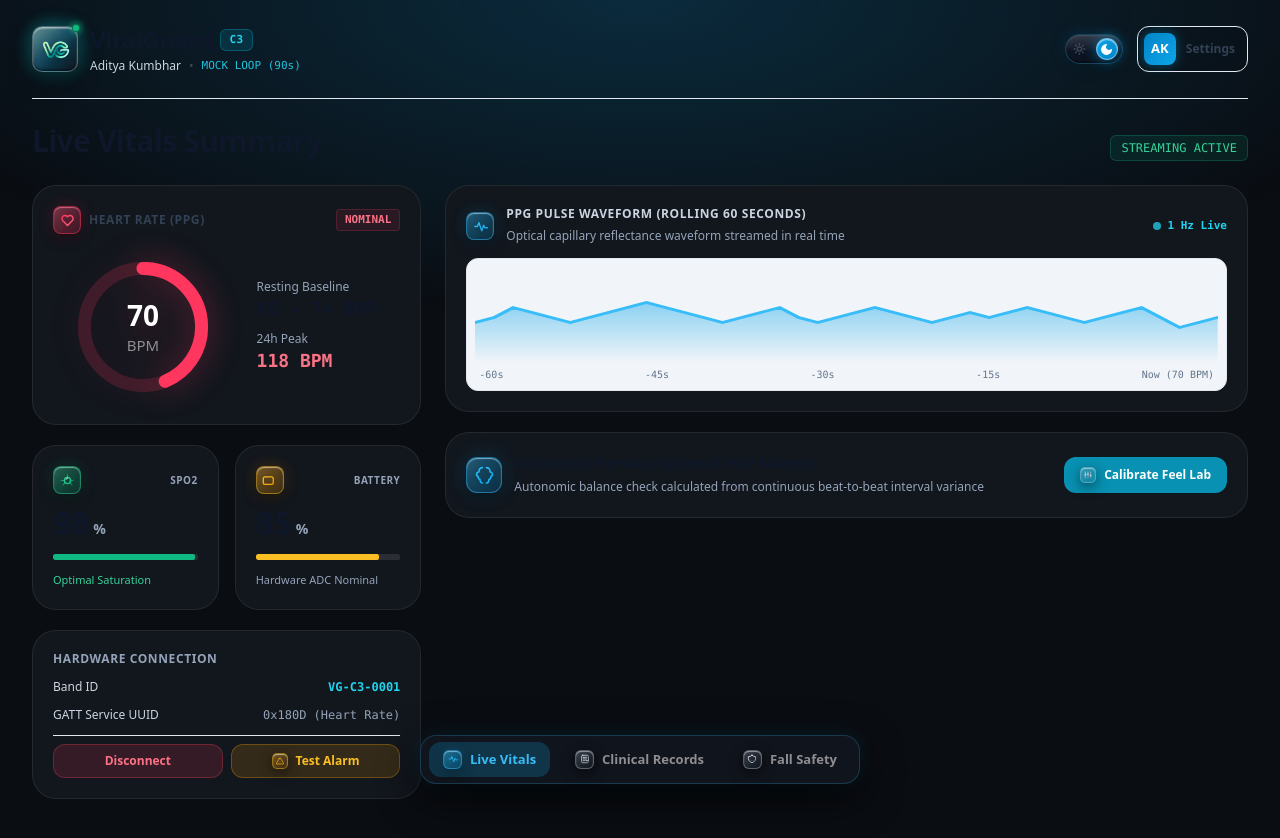
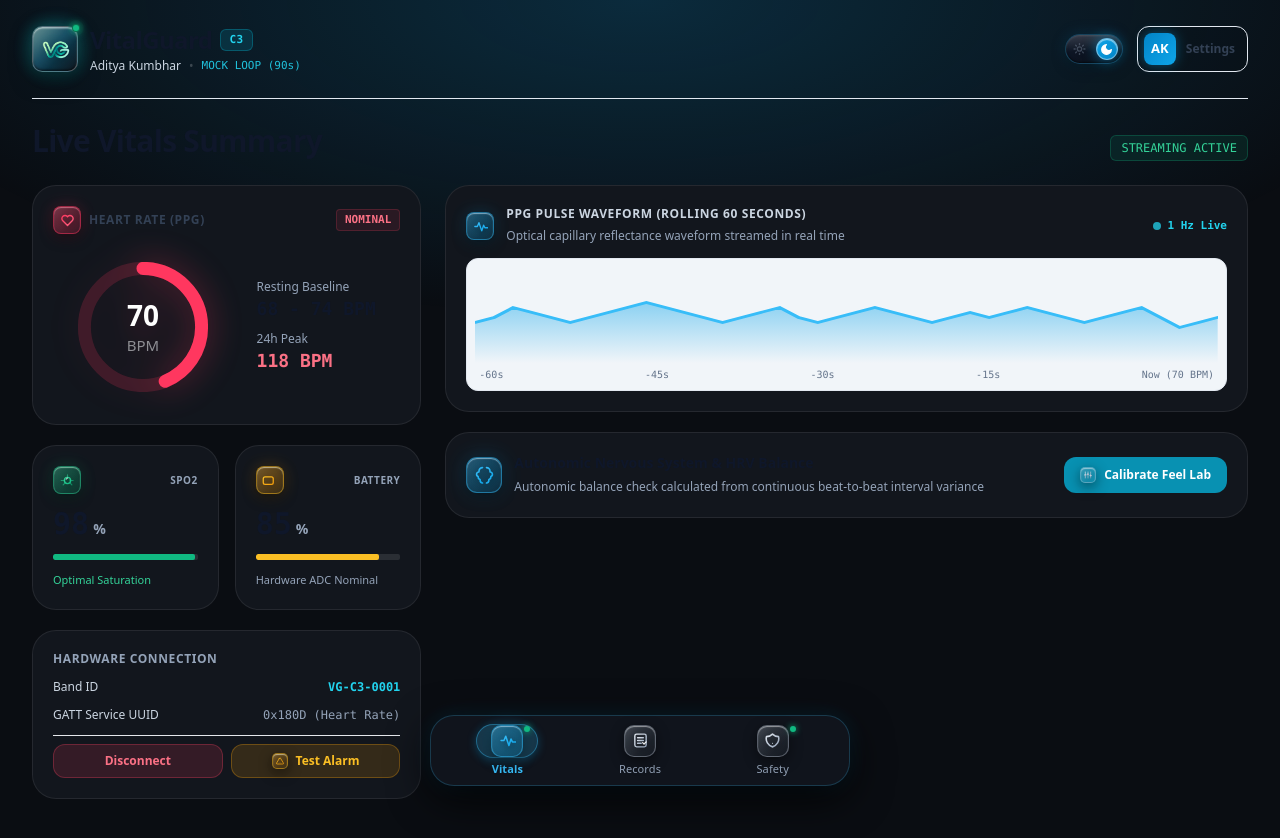
Before and after one commit to Aditya1kumbhar/vitalguard-c3, a Next.js app in the folder frontend/: page / in a window 1280 px wide. Shown: the top 838 px of the page. Built offline with nearby package versions, Linux system fonts and the light colour scheme.

Commit message:
feat: redesign bottom dock with vertical architecture, big glass icons, short captions, and active capsule highlights

```diff
--- a/frontend/app/page.tsx
+++ b/frontend/app/page.tsx
@@ -58,6 +58,7 @@ import GlassIcon from './components/GlassIcon';
 import GlassLogo from './components/GlassLogo';
 import { useTheme } from './context/ThemeContext';
 import ThemeToggle from './components/ThemeToggle';
+import { playHaptic } from './utils/haptics';
 import {
   colors,
   dimensions,
@@ -837,12 +838,12 @@ export default function VitalGuardCompanionDashboard() {
         aria-label="Bottom Navigation Dock"
         style={{
           position: 'fixed',
-          bottom: 'max(16px, env(safe-area-inset-bottom))',
+          bottom: 'max(14px, env(safe-area-inset-bottom))',
           left: '50%',
           transform: 'translateX(-50%)',
           zIndex: 50,
-          width: 'calc(100% - 32px)',
-          maxWidth: 440,
+          width: 'calc(100% - 24px)',
+          maxWidth: 420,
           pointerEvents: 'auto',
         }}
       >
@@ -850,87 +851,288 @@ export default function VitalGuardCompanionDashboard() {
           style={{
             display: 'flex',
             alignItems: 'center',
-            justifyContent: 'space-between',
+            justifyContent: 'space-around',
             backgroundColor: 'var(--dock-bg)',
-            backdropFilter: 'blur(32px)',
-            WebkitBackdropFilter: 'blur(32px)',
+            backdropFilter: 'blur(36px) saturate(190%)',
+            WebkitBackdropFilter: 'blur(36px) saturate(190%)',
             border: '1px solid var(--dock-border)',
-            borderRadius: 16,
-            padding: '6px 8px',
+            borderRadius: 24,
+            padding: '6px 10px 8px 10px',
             boxShadow: 'var(--dock-shadow)',
           }}
         >
           {/* Tab 1: Live Vitals */}
-          <motion.button
+          <button
             type="button"
-            onClick={() => setActiveTab('summary')}
-            whileTap={{ scale: 0.94 }}
+            onClick={() => {
+              setActiveTab('summary');
+              playHaptic('click');
+            }}
+            aria-label="Live Vitals"
+            aria-selected={activeTab === 'summary'}
+            role="tab"
             style={{
+              flex: 1,
               display: 'flex',
+              flexDirection: 'column',
               alignItems: 'center',
-              gap: 8,
-              padding: '8px 14px',
-              borderRadius: 12,
+              justifyContent: 'center',
+              gap: 3,
+              padding: '2px 0 0 0',
+              background: 'none',
               border: 'none',
-              backgroundColor: activeTab === 'summary' ? 'rgba(14, 165, 233, 0.22)' : 'transparent',
-              color: activeTab === 'summary' ? '#38BDF8' : isDark ? '#8E8E93' : '#64748B',
-              fontSize: 13,
-              fontWeight: 700,
               cursor: 'pointer',
-              transition: 'all 200ms ease',
+              position: 'relative',
+              WebkitTapHighlightColor: 'transparent',
+              outline: 'none',
             }}
           >
-            <GlassIcon name="pulse" size={19} variant={activeTab === 'summary' ? 'cyan' : 'slate'} interactive={false} glow={activeTab === 'summary'} />
-            <span>Live Vitals</span>
-          </motion.button>
+            <div
+              style={{
+                position: 'relative',
+                width: 62,
+                height: 34,
+                display: 'flex',
+                alignItems: 'center',
+                justifyContent: 'center',
+              }}
+            >
+              {activeTab === 'summary' && (
+                <motion.div
+                  layoutId="activeDockPill"
+                  transition={{ type: 'spring', stiffness: 500, damping: 35 }}
+                  style={{
+                    position: 'absolute',
+                    inset: 0,
+                    borderRadius: 17,
+                    backgroundColor: isDark ? 'rgba(56, 189, 248, 0.20)' : 'rgba(14, 165, 233, 0.16)',
+                    border: isDark ? '1px solid rgba(56, 189, 248, 0.40)' : '1px solid rgba(14, 165, 233, 0.35)',
+                    boxShadow: isDark
+                      ? '0 2px 10px rgba(14, 165, 233, 0.30)'
+                      : '0 2px 8px rgba(14, 165, 233, 0.18)',
+                  }}
+                />
+              )}
+              <div style={{ position: 'relative', zIndex: 1 }}>
+                <GlassIcon
+                  name="pulse"
+                  size={32}
+                  variant={activeTab === 'summary' ? 'cyan' : 'slate'}
+                  interactive={false}
+                  glow={activeTab === 'summary'}
+                />
+              </div>
+              {/* Telemetry live status indicator */}
+              <span
+                style={{
+                  position: 'absolute',
+                  top: 2,
+                  right: 8,
+                  width: 6,
+                  height: 6,
+                  borderRadius: '50%',
+                  backgroundColor: '#10B981',
+                  boxShadow: '0 0 6px #10B981',
+                  zIndex: 2,
+                }}
+              />
+            </div>
+            <span
+              style={{
+                fontSize: 11,
+                fontWeight: activeTab === 'summary' ? 700 : 500,
+                letterSpacing: '0.01em',
+                color: activeTab === 'summary' ? (isDark ? '#38BDF8' : '#0284C7') : (isDark ? '#94A3B8' : '#64748B'),
+                transition: 'color 150ms ease',
+              }}
+            >
+              Vitals
+            </span>
+          </button>
 
           {/* Tab 2: Clinical Records */}
-          <motion.button
+          <button
             type="button"
-            onClick={() => setActiveTab('trends')}
-            whileTap={{ scale: 0.94 }}
+            onClick={() => {
+              setActiveTab('trends');
+              playHaptic('click');
+            }}
+            aria-label="Clinical Records and Trends"
+            aria-selected={activeTab === 'trends'}
+            role="tab"
             style={{
+              flex: 1,
               display: 'flex',
+              flexDirection: 'column',
               alignItems: 'center',
-              gap: 8,
-              padding: '8px 14px',
-              borderRadius: 12,
+              justifyContent: 'center',
+              gap: 3,
+              padding: '2px 0 0 0',
+              background: 'none',
               border: 'none',
-              backgroundColor: activeTab === 'trends' ? 'rgba(14, 165, 233, 0.22)' : 'transparent',
-              color: activeTab === 'trends' ? '#38BDF8' : isDark ? '#8E8E93' : '#64748B',
-              fontSize: 13,
-              fontWeight: 700,
               cursor: 'pointer',
-              transition: 'all 200ms ease',
+              position: 'relative',
+              WebkitTapHighlightColor: 'transparent',
+              outline: 'none',
             }}
           >
-            <GlassIcon name="records" size={19} variant={activeTab === 'trends' ? 'cyan' : 'slate'} interactive={false} glow={activeTab === 'trends'} />
-            <span>Clinical Records</span>
-          </motion.button>
+            <div
+              style={{
+                position: 'relative',
+                width: 62,
+                height: 34,
+                display: 'flex',
+                alignItems: 'center',
+                justifyContent: 'center',
+              }}
+            >
+              {activeTab === 'trends' && (
+                <motion.div
+                  layoutId="activeDockPill"
+                  transition={{ type: 'spring', stiffness: 500, damping: 35 }}
+                  style={{
+                    position: 'absolute',
+                    inset: 0,
+                    borderRadius: 17,
+                    backgroundColor: isDark ? 'rgba(56, 189, 248, 0.20)' : 'rgba(14, 165, 233, 0.16)',
+                    border: isDark ? '1px solid rgba(56, 189, 248, 0.40)' : '1px solid rgba(14, 165, 233, 0.35)',
+                    boxShadow: isDark
+                      ? '0 2px 10px rgba(14, 165, 233, 0.30)'
+                      : '0 2px 8px rgba(14, 165, 233, 0.18)',
+                  }}
+                />
+              )}
+              <div style={{ position: 'relative', zIndex: 1 }}>
+                <GlassIcon
+                  name="records"
+                  size={32}
+                  variant={activeTab === 'trends' ? 'cyan' : 'slate'}
+                  interactive={false}
+                  glow={activeTab === 'trends'}
+                />
+              </div>
+            </div>
+            <span
+              style={{
+                fontSize: 11,
+                fontWeight: activeTab === 'trends' ? 700 : 500,
+                letterSpacing: '0.01em',
+                color: activeTab === 'trends' ? (isDark ? '#38BDF8' : '#0284C7') : (isDark ? '#94A3B8' : '#64748B'),
+                transition: 'color 150ms ease',
+              }}
+            >
+              Records
+            </span>
+          </button>
 
           {/* Tab 3: Fall Safety */}
-          <motion.button
+          <button
             type="button"
-            onClick={() => setActiveTab('falls')}
-            whileTap={{ scale: 0.94 }}
+            onClick={() => {
+              setActiveTab('falls');
+              playHaptic('click');
+            }}
+            aria-label="Fall Safety and Dispatch"
+            aria-selected={activeTab === 'falls'}
+            role="tab"
             style={{
+              flex: 1,
               display: 'flex',
+              flexDirection: 'column',
               alignItems: 'center',
-              gap: 8,
-              padding: '8px 14px',
-              borderRadius: 12,
+              justifyContent: 'center',
+              gap: 3,
+              padding: '2px 0 0 0',
+              background: 'none',
               border: 'none',
-              backgroundColor: activeTab === 'falls' ? 'rgba(255, 69, 58, 0.22)' : 'transparent',
-              color: activeTab === 'falls' ? '#FF453A' : isDark ? '#8E8E93' : '#64748B',
-              fontSize: 13,
-              fontWeight: 700,
               cursor: 'pointer',
-              transition: 'all 200ms ease',
+              position: 'relative',
+              WebkitTapHighlightColor: 'transparent',
+              outline: 'none',
             }}
           >
-            <GlassIcon name="shield-alert" size={19} variant={activeTab === 'falls' ? 'rose' : 'slate'} interactive={false} glow={activeTab === 'falls'} />
-            <span>Fall Safety</span>
-          </motion.button>
+            <div
+              style={{
+                position: 'relative',
+                width: 62,
+                height: 34,
+                display: 'flex',
+                alignItems: 'center',
+                justifyContent: 'center',
+              }}
+            >
+              {activeTab === 'falls' && (
+                <motion.div
+                  layoutId="activeDockPill"
+                  transition={{ type: 'spring', stiffness: 500, damping: 35 }}
+                  style={{
+                    position: 'absolute',
+                    inset: 0,
+                    borderRadius: 17,
+                    backgroundColor: isDark ? 'rgba(255, 69, 58, 0.22)' : 'rgba(239, 68, 68, 0.16)',
+                    border: isDark ? '1px solid rgba(255, 69, 58, 0.45)' : '1px solid rgba(239, 68, 68, 0.35)',
+                    boxShadow: isDark
+                      ? '0 2px 10px rgba(255, 69, 58, 0.30)'
+                      : '0 2px 8px rgba(239, 68, 68, 0.20)',
+                  }}
+                />
+              )}
+              <div style={{ position: 'relative', zIndex: 1 }}>
+                <GlassIcon
+                  name="shield-alert"
+                  size={32}
+                  variant={activeTab === 'falls' ? 'rose' : 'slate'}
+                  interactive={false}
+                  glow={activeTab === 'falls'}
+                />
+              </div>
+              {/* Alert or armed badge */}
+              {isCurrentlyFalling ? (
+                <span
+                  style={{
+                    position: 'absolute',
+                    top: -2,
+                    right: 4,
+                    padding: '1px 5px',
+                    borderRadius: 9999,
+                    fontSize: 9,
+                    fontWeight: 800,
+                    backgroundColor: '#FF453A',
+                    color: '#FFFFFF',
+                    boxShadow: '0 0 8px rgba(255, 69, 58, 0.8)',
+                    zIndex: 2,
+                  }}
+                >
+                  ALERT
+                </span>
+              ) : (
+                <span
+                  style={{
+                    position: 'absolute',
+                    top: 2,
+                    right: 8,
+                    width: 6,
+                    height: 6,
+                    borderRadius: '50%',
+                    backgroundColor: '#10B981',
+                    boxShadow: '0 0 6px #10B981',
+                    zIndex: 2,
+                  }}
+                />
+              )}
+            </div>
+            <span
+              style={{
+                fontSize: 11,
+                fontWeight: activeTab === 'falls' ? 700 : 500,
+                letterSpacing: '0.01em',
+                color: activeTab === 'falls' ? '#FF453A' : (isDark ? '#94A3B8' : '#64748B'),
+                transition: 'color 150ms ease',
+              }}
+            >
+              Safety
+            </span>
+          </button>
         </div>
       </nav>
 
```
Also changed, not shown: frontend/public/sw.js.
